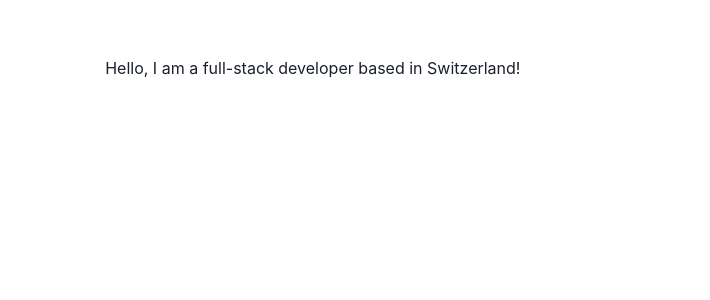
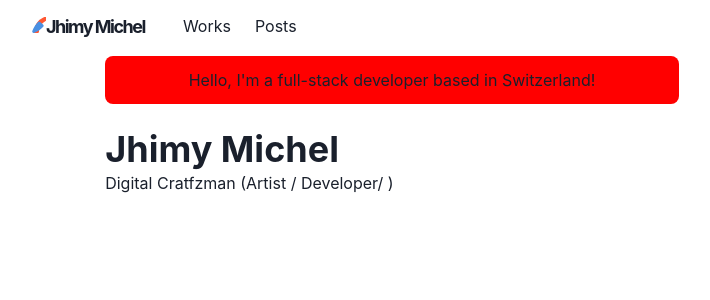
Before and after one commit to jhimy-michel/jmichel, a Next.js app: page / in a window 1280 px wide. Shown: the top 300 px of the page, without its empty margins (248-958 px from the left). Built offline with nearby package versions, Linux system fonts and the light colour scheme.

Commit message:
adding menu tab

```diff
--- /dev/null
+++ b/components/icons/footprint.js
@@ -0,0 +1,26 @@
+const RocketIcon = (props) => {
+ return (
+   <svg
+     width={20}
+     height={20}
+     className="w-5 inline-block transition-transform group-hover:rotate-[20deg]"
+     viewBox="0 0 40 40"
+     fill="currentColor"
+     {...props}
+   >
+     {/* Rocket Body */}
+     <path
+       fill="#FF5733"  // You can change the color
+       d="M15.8,31.8h8.4c0.9,0,1.7-0.8,1.7-1.7c0-6.6,2.6-12.9,7.2-17.6c5.2-5.2,12.2-8.2,19.6-8.2c0.9,0,1.7-0.8,1.7-1.7v-8.4c0-0.9-0.8-1.7-1.7-1.7C36.4,0,30,2.6,24.8,7.8c-4.9,4.9-7.7,11.4-7.8,18.3c-0.1,0.9,0.7,1.7,1.6,1.7H15.8z"
+     />
+
+     {/* Rocket Nose */}
+     <path
+       fill="#4A90E2"  // You can change the color
+       d="M24.9,9.3c-5.6,5.6-9.7,11.2-12.3,18.7c-0.3,1-0.2,1.9,0.3,2.6c0.5,0.7,1.3,1.2,2.3,1.4c0.2,0,0.4,0,0.6,0c7.5-2.6,13.1-6.7,18.7-12.3c1.1-1.1,1.1-2.9,0-4C27.8,8.2,26,8.2,24.9,9.3z"
+     />
+   </svg>
+ );
+};
+
+export default RocketIcon;
--- a/components/layouts/main.js
+++ b/components/layouts/main.js
@@ -1,5 +1,6 @@
 import Head from 'next/head'
 import { Box, Container } from '@chakra-ui/react'
+import NavBar from '../navbar'
 
 const Main = ({ children, router }) => {
   return (
@@ -9,8 +10,9 @@ const Main = ({ children, router }) => {
           name="viewport"
           content="width=device-width, initial-scale=1"
         ></meta>
-        <title>Hello Jhimy</title>
+        <title>Jhimy Michel - Homepage</title>
       </Head>
+      <NavBar path={router.asPath}></NavBar>
       <Container maxW={'container.md'} pt={14}>
         {children}
       </Container>
@@ -18,4 +20,4 @@ const Main = ({ children, router }) => {
   )
 }
 
-export default Main;
+export default Main
--- /dev/null
+++ b/components/logo.js
@@ -0,0 +1,40 @@
+import Link from 'next/link'
+import { Text, useColorModeValue } from '@chakra-ui/react'
+import styled from '@emotion/styled'
+import FootprintIcon from '../components/icons/footprint'
+
+const LogoBox = styled.span`
+  font-weight: bold;
+  font-size: 18px;
+  display: inline-flex;
+  align-items: center;
+  height: 30px;
+  line-height: 20px;
+  padding: 10px;
+
+  &: hover img {
+    transform: rotate(20deg);
+  }
+`
+
+const Logo = () => {
+ return (
+   (<Link href="/" scroll={false}>
+
+     <LogoBox>
+       <FootprintIcon />
+       <Text
+         color={useColorModeValue('gray.800', 'whiteAlpha.900')}
+         fontFamily='M PLUS Rounded 1c", sans-serif'
+         fontWeight="bold"
+         ml={3}
+       >
+         Jhimy Michel
+       </Text>
+     </LogoBox>
+
+   </Link>)
+ );
+}
+
+export default Logo
--- /dev/null
+++ b/components/navbar.js
@@ -0,0 +1,110 @@
+import Logo from './logo'
+import NextLink from 'next/link'
+import {
+  Container,
+  Box,
+  Link,
+  Stack,
+  Heading,
+  Flex,
+  Menu,
+  MenuItem,
+  MenuList,
+  MenuButton,
+  IconButton,
+  useColorModeValue
+} from '@chakra-ui/react'
+
+import { HamburgerIcon } from '@chakra-ui/icons'
+
+const LinkItem = ({ href, path, children }) => {
+  const active = path === href
+  const inactiveColor = useColorModeValue('gray200', 'whiteAlpha.900')
+
+  return (
+    <NextLink href={href}>
+      <Link
+        p={2}
+        bg={active ? 'glassTeal' : undefined}
+        color={active ? '#202023' : inactiveColor}
+      >
+        {children}
+      </Link>
+    </NextLink>
+  )
+}
+
+const NavBar = (props) => {
+  const { path } = props
+
+  return (
+    <Box
+      position="fixed"
+      as="nav"
+      w="100%"
+      bg={useColorModeValue('#ffffff40', '#20202380')}
+      style={{ backdropFilter: 'blur(10px)' }}
+      zIndex={1}
+      {...props}
+    >
+      <Container
+        display="flex"
+        p={2}
+        maxW="container.md"
+        wrap="wrap"
+        align="center"
+        justify="space-between"
+      >
+        <Flex align="center" mr={5}>
+          <Heading as="h1" size="lg" letterSpacing={'tighter'}>
+            <Logo />
+          </Heading>
+        </Flex>
+        <Stack
+          direction={{ base: 'column', md: 'row' }}
+          display={{ base: 'none', md: 'flex' }}
+          width={{ base: 'full', md: 'auto' }}
+          alignItems="center"
+          flexGrow={1}
+          mt={{ base: 4, nmd: 0 }}
+        >
+          <LinkItem href="/works" path={path}>
+            Works
+          </LinkItem>
+          <LinkItem href="/posts" path={path}>
+            Posts
+          </LinkItem>
+        </Stack>
+
+        <Box flex={1} align="right">
+          <Box ml={2} display={{ base: 'inline-block', md: 'none' }}>
+            <Menu>
+              <MenuButton
+                as={IconButton}
+                icon={<HamburgerIcon />}
+                variant="outline"
+                aria-label="Options"
+              />
+              <MenuList>
+                <NextLink href="/" passHref>
+                  <MenuItem as={Link}>About</MenuItem>
+                </NextLink>
+                <NextLink href="/works" passHref>
+                  <MenuItem as={Link}>Works</MenuItem>
+                </NextLink>
+                <NextLink href="/posts" passHref>
+                  <MenuItem as={Link}>Posts</MenuItem>
+                </NextLink>
+                {/*
+                  <MenuItem as={Link} href="mye github repo">View shource</MenuItem>
+                 */}
+              </MenuList>
+            </Menu>
+          </Box>
+        </Box>
+      </Container>
+    </Box>
+  )
+}
+
+export default NavBar
--- a/package.json
+++ b/package.json
@@ -20,7 +20,7 @@
   },
   "homepage": "https://github.com/jhimy-michel/jmichel#readme",
   "dependencies": {
-    "@chakra-ui/icons": "^2.0.15",
+    "@chakra-ui/icons": "^2.1.1",
     "@chakra-ui/react": "^2.4.6",
     "@emotion/react": "^11.10.5",
     "@emotion/styled": "^11.10.5",
--- a/pages/index.js
+++ b/pages/index.js
@@ -1,10 +1,18 @@
-import { Container, Box } from '@chakra-ui/react'
+import { Container, Box, Heading } from '@chakra-ui/react'
 
 const Home = () => {
   return (
     <Container>
-      <Box borderRadius="lg">
-        Hello, I am a full-stack developer based in Switzerland!
+      <Box borderRadius="lg" bg="red" p={3} align="center" mb={6}>
+        Hello, I&apos;m a full-stack developer based in Switzerland!
+      </Box>
+      <Box display={{ md: 'flex' }}>
+        <Box flexGrow={1}>
+          <Heading as="h2" variant="page-title">
+            Jhimy Michel
+          </Heading>
+          <p>Digital Cratfzman (Artist / Developer/ )</p>
+        </Box>
       </Box>
     </Container>
   )
```
Also changed, not shown: components/icons/heart.js (added, +18 -0 lines), components/icons/refresh-cw.js (added, +20 -0 lines), 1 other file (tests, documents, lock files or other folders).
